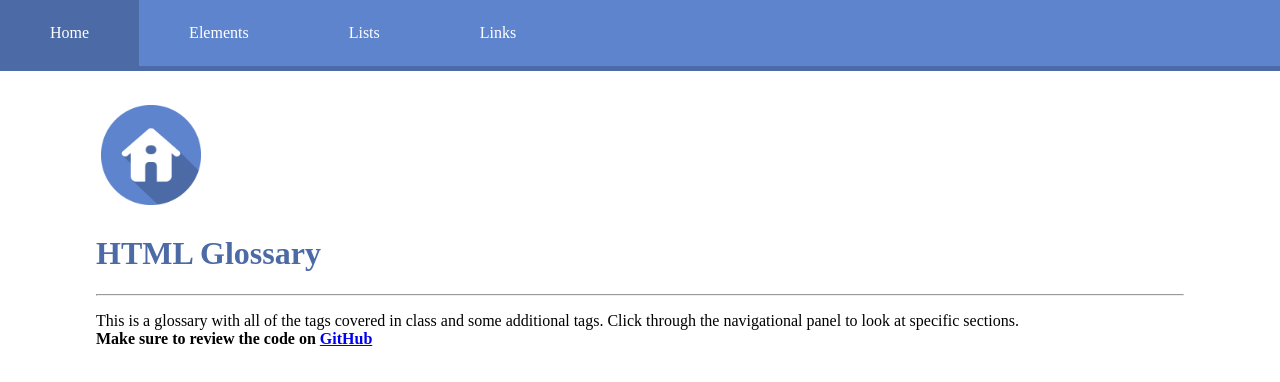
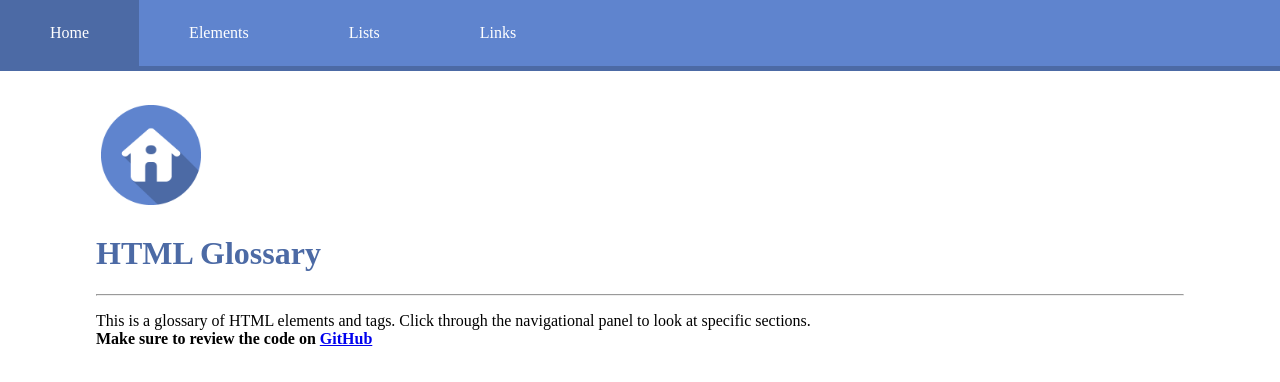
Before and after one commit to erika-dorset/fewd_html_glossary, a plain HTML site: page index.html in a window 1280 px wide. Drawn offline with Linux system fonts and the light colour scheme.

Commit message:
added readme and some changes

```diff
--- a/index.html
+++ b/index.html
@@ -34,7 +34,7 @@
 			<div id="main">
 				<h1>HTML Glossary</h1>
 				<hr />
-				<p> This is a glossary with all of the tags covered in class and some additional tags. Click through the
+				<p> This is a glossary of HTML elements and tags. Click through the
 					navigational panel to look at specific sections.<br/>
 					<b>Make sure to review the code on <a href="https://github.com/erika-dorset/fewd_lab2_2020">GitHub</a></b>
 				</p>
```
